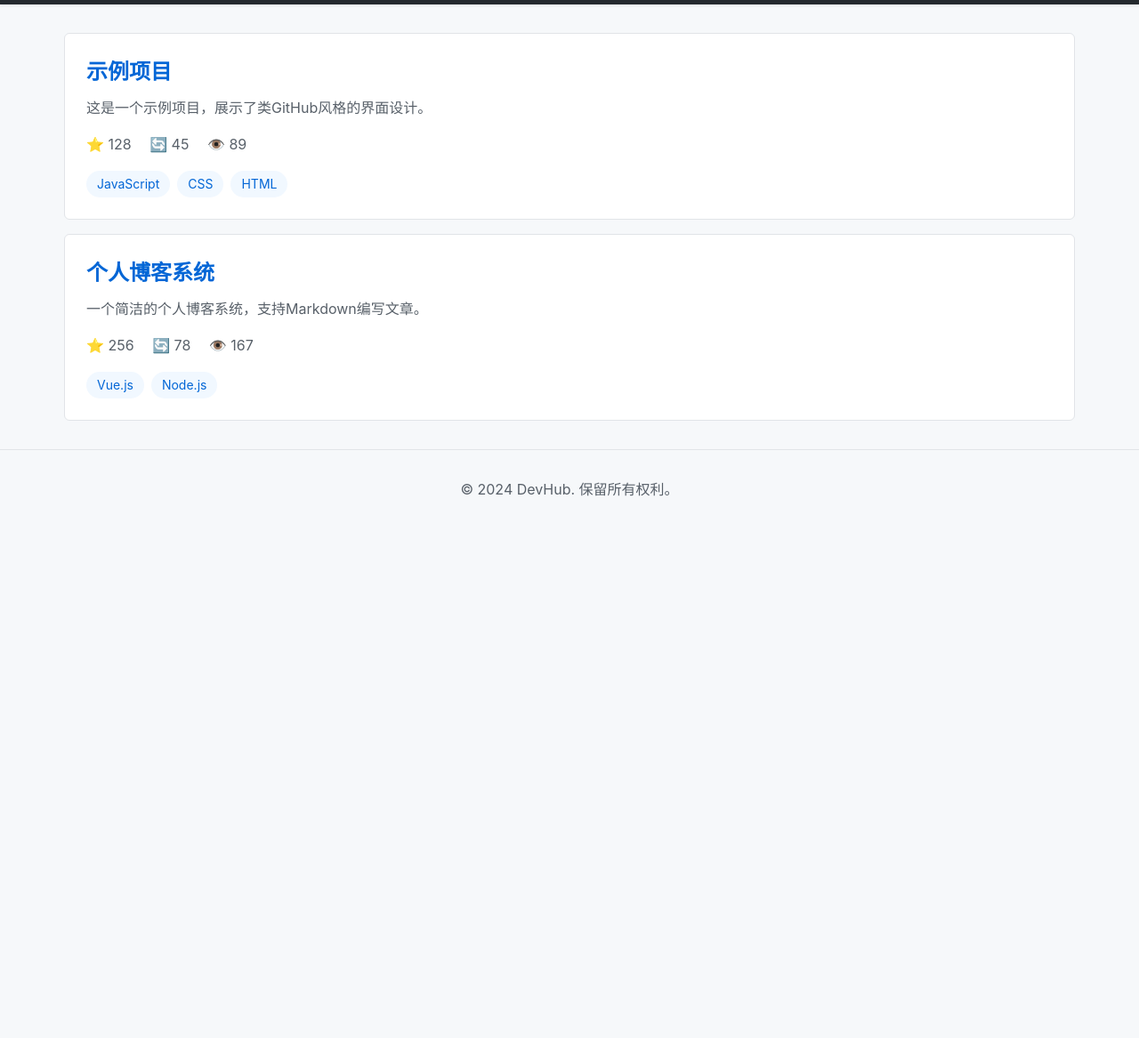
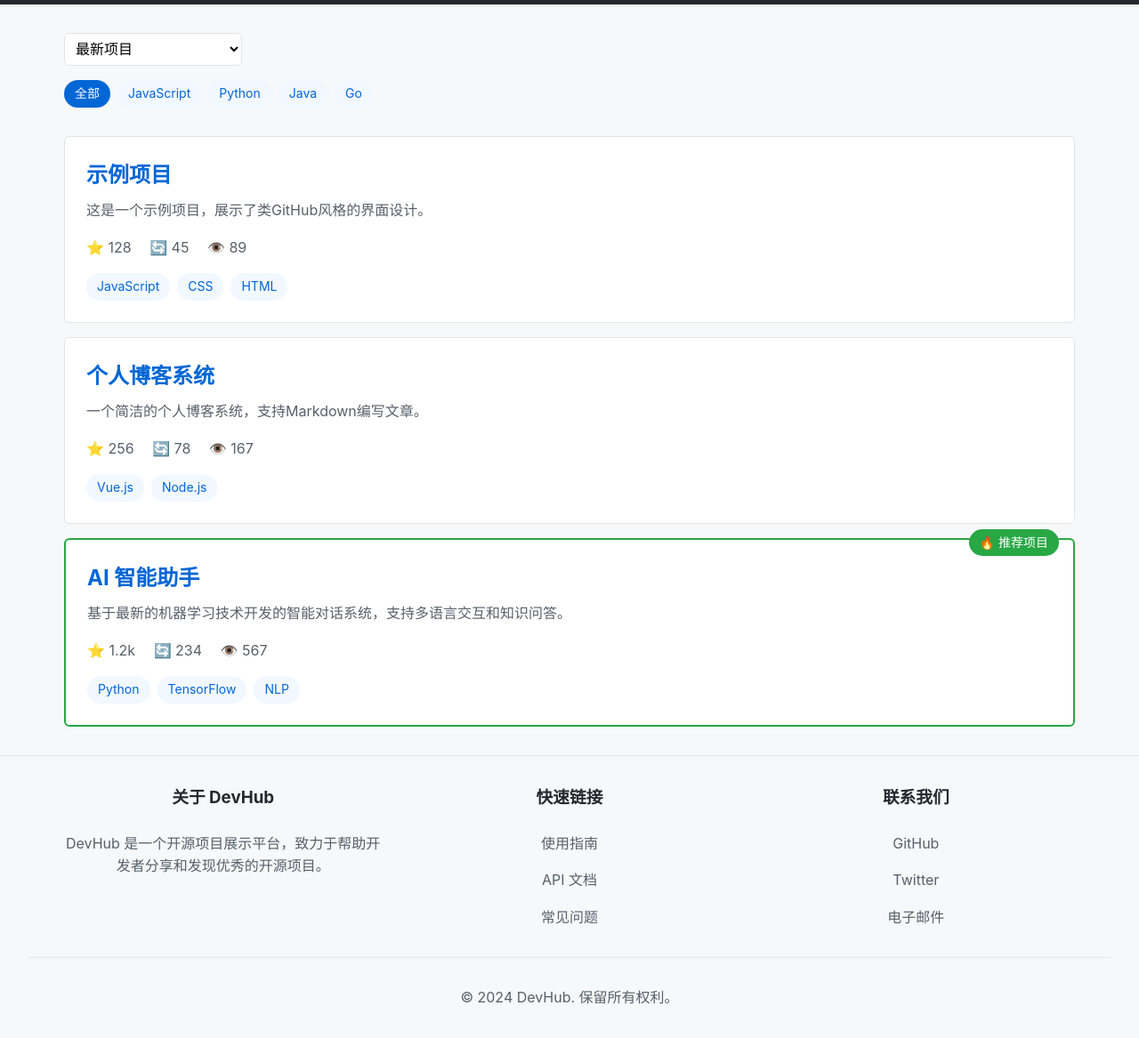
Before and after one commit to youarenoting/youarenothing.github.io, a plain HTML site: page index.html in a window 1280 px wide. Shown: the part 65-1232 px from the top of the page at 89% size. Before the commit the page ends 800 px from the top, so only its background shows below. Drawn offline with Linux system fonts and the light colour scheme.

Commit message:
change content.

```diff
--- a/index.html
+++ b/index.html
@@ -14,12 +14,29 @@
                 <a href="#" class="active">项目</a>
                 <a href="#">文档</a>
                 <a href="#">关于</a>
+                <a href="#">博客</a>
+                <button class="search-btn">🔍 搜索</button>
             </div>
         </nav>
     </header>
 
     <main>
         <div class="container">
+            <div class="filters">
+                <select class="filter-select">
+                    <option>最新项目</option>
+                    <option>最多星标</option>
+                    <option>最近更新</option>
+                </select>
+                <div class="tags-filter">
+                    <span class="tag active">全部</span>
+                    <span class="tag">JavaScript</span>
+                    <span class="tag">Python</span>
+                    <span class="tag">Java</span>
+                    <span class="tag">Go</span>
+                </div>
+            </div>
+
             <div class="repo-card">
                 <h2>示例项目</h2>
                 <p class="description">这是一个示例项目，展示了类GitHub风格的界面设计。</p>
@@ -48,11 +65,45 @@
                     <span class="tag">Node.js</span>
                 </div>
             </div>
+
+            <div class="repo-card featured">
+                <div class="featured-badge">🔥 推荐项目</div>
+                <h2>AI 智能助手</h2>
+                <p class="description">基于最新的机器学习技术开发的智能对话系统，支持多语言交互和知识问答。</p>
+                <div class="stats">
+                    <span>⭐ 1.2k</span>
+                    <span>🔄 234</span>
+                    <span>👁️ 567</span>
+                </div>
+                <div class="tags">
+                    <span class="tag">Python</span>
+                    <span class="tag">TensorFlow</span>
+                    <span class="tag">NLP</span>
+                </div>
+            </div>
         </div>
     </main>
 
     <footer>
-        <p>© 2024 DevHub. 保留所有权利。</p>
+        <div class="footer-content">
+            <div class="footer-section">
+                <h3>关于 DevHub</h3>
+                <p>DevHub 是一个开源项目展示平台，致力于帮助开发者分享和发现优秀的开源项目。</p>
+            </div>
+            <div class="footer-section">
+                <h3>快速链接</h3>
+                <a href="#">使用指南</a>
+                <a href="#">API 文档</a>
+                <a href="#">常见问题</a>
+            </div>
+            <div class="footer-section">
+                <h3>联系我们</h3>
+                <a href="#">GitHub</a>
+                <a href="#">Twitter</a>
+                <a href="#">电子邮件</a>
+            </div>
+        </div>
+        <p class="copyright">© 2024 DevHub. 保留所有权利。</p>
     </footer>
 </body>
 </html>
--- a/styles.css
+++ b/styles.css
@@ -98,6 +98,110 @@ footer {
     margin-top: 2rem;
 }
 
+.filters {
+    margin-bottom: 2rem;
+    display: flex;
+    flex-direction: column;
+    gap: 1rem;
+}
+
+.filter-select {
+    padding: 0.5rem;
+    border: 1px solid #e1e4e8;
+    border-radius: 6px;
+    background-color: white;
+    font-size: 1rem;
+    width: 200px;
+}
+
+.tags-filter {
+    display: flex;
+    gap: 0.5rem;
+    flex-wrap: wrap;
+}
+
+.tags-filter .tag {
+    cursor: pointer;
+    transition: all 0.2s;
+}
+
+.tags-filter .tag:hover {
+    background-color: #0366d6;
+    color: white;
+}
+
+.tags-filter .tag.active {
+    background-color: #0366d6;
+    color: white;
+}
+
+.featured {
+    border: 2px solid #28a745;
+    position: relative;
+}
+
+.featured-badge {
+    position: absolute;
+    top: -12px;
+    right: 1rem;
+    background-color: #28a745;
+    color: white;
+    padding: 0.25rem 0.75rem;
+    border-radius: 1rem;
+    font-size: 0.875rem;
+}
+
+.search-btn {
+    background-color: #ffffff1a;
+    border: 1px solid #ffffff3d;
+    color: white;
+    padding: 0.5rem 1rem;
+    border-radius: 6px;
+    cursor: pointer;
+    transition: background-color 0.2s;
+    margin-left: 2rem;
+}
+
+.search-btn:hover {
+    background-color: #ffffff33;
+}
+
+.footer-content {
+    max-width: 1200px;
+    margin: 0 auto;
+    display: grid;
+    grid-template-columns: repeat(3, 1fr);
+    gap: 2rem;
+    padding: 0 2rem;
+}
+
+.footer-section {
+    display: flex;
+    flex-direction: column;
+    gap: 1rem;
+}
+
+.footer-section h3 {
+    color: #24292e;
+    margin-bottom: 0.5rem;
+}
+
+.footer-section a {
+    color: #586069;
+    text-decoration: none;
+    transition: color 0.2s;
+}
+
+.footer-section a:hover {
+    color: #0366d6;
+}
+
+.copyright {
+    margin-top: 2rem;
+    padding-top: 2rem;
+    border-top: 1px solid #e1e4e8;
+}
+
 @media (max-width: 768px) {
     .nav-items a {
         margin-left: 1rem;
@@ -106,4 +210,14 @@ footer {
     .container {
         padding: 0 1rem;
     }
+
+    .footer-content {
+        grid-template-columns: 1fr;
+        text-align: center;
+    }
+
+    .search-btn {
+        margin-left: 1rem;
+        padding: 0.25rem 0.5rem;
+    }
 }
```
